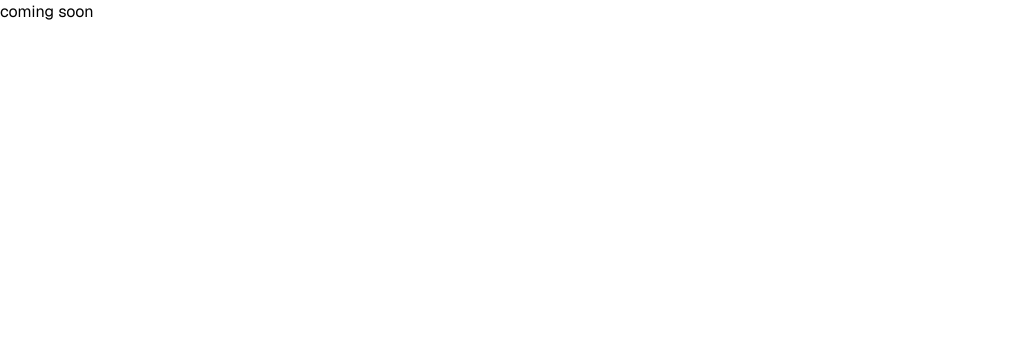
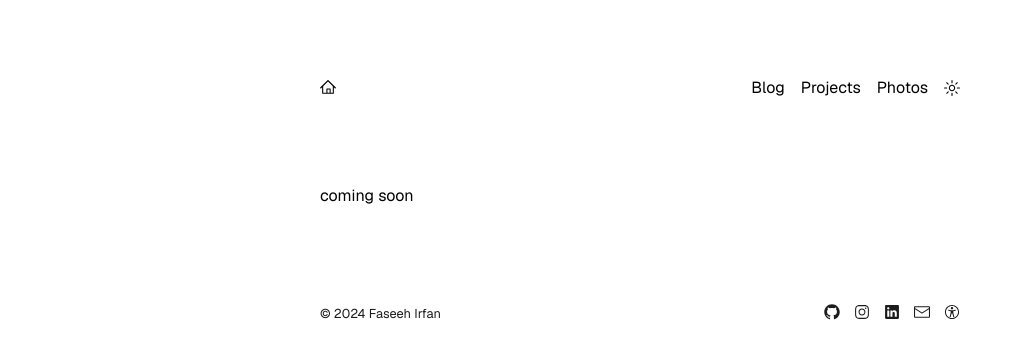
Before and after one commit to faseehirfan/portfolio, a Next.js app: page / in a window 1280 px wide. Shown: the top 358 px of the page, without its empty margins (0-1023 px from the left). Built offline with nearby package versions, Linux system fonts and the light colour scheme.

Commit message:
feat: homepage layout

```diff
--- /dev/null
+++ b/app/components/footer.tsx
@@ -0,0 +1,66 @@
+"use client";
+
+import {
+  AccessibilityIcon,
+  EnvelopeClosedIcon,
+  GitHubLogoIcon,
+  InstagramLogoIcon,
+  LinkedInLogoIcon,
+} from "@radix-ui/react-icons";
+import { metaData, socialLinks } from "app/config";
+import React from "react";
+
+const YEAR = new Date().getFullYear();
+
+function SocialLink({
+  href,
+  icon: Icon,
+}: {
+  href: string;
+  icon: React.FC<{ className?: string }>;
+}) {
+  return (
+    <a href={href} target="_blank" rel="noopener noreferrer">
+      <Icon className="size-4" />
+    </a>
+  );
+}
+
+function SocialLinks() {
+  return (
+    <div className="flex text-lg gap-3.5 float-right transition-opacity duration-300 hover:opacity-90">
+      <SocialLink href={socialLinks.github} icon={GitHubLogoIcon} />
+      <SocialLink href={socialLinks.instagram} icon={InstagramLogoIcon} />
+      <SocialLink href={socialLinks.linkedin} icon={LinkedInLogoIcon} />
+      <SocialLink href={socialLinks.email} icon={EnvelopeClosedIcon} />
+      <a href="/rss.xml" target="_self">
+        <AccessibilityIcon className="size-4" />
+      </a>
+    </div>
+  );
+}
+
+export default function Footer() {
+  return (
+    <small className="block lg:mt-24 mt-16 text-[#1C1C1C] dark:text-[#D4D4D4]">
+      <time>© {YEAR}</time>{" "}
+      <a
+        className="no-underline"
+        href={socialLinks.linkedin}
+        target="_blank"
+        rel="noopener noreferrer"
+      >
+        {metaData.title}
+      </a>
+      <style jsx>{`
+        @media screen and (max-width: 480px) {
+          article {
+            padding-top: 2rem;
+            padding-bottom: 4rem;
+          }
+        }
+      `}</style>
+      <SocialLinks />
+    </small>
+  );
+}
--- /dev/null
+++ b/app/components/nav.tsx
@@ -0,0 +1,35 @@
+import { HomeIcon } from "@radix-ui/react-icons";
+import Link from "next/link";
+import { ThemeSwitch } from "./theme-switch";
+
+const navItems = {
+  "/blog": { name: "Blog" },
+  "/projects": { name: "Projects" },
+  "/photos": { name: "Photos" },
+};
+
+export function Navbar() {
+  return (
+    <nav className="lg:mb-16 mb-12 py-5">
+      <div className="flex flex-col md:flex-row md:items-center justify-between">
+        <div className="flex items-center">
+          <Link href="/" className="text-3xl font-semibold tracking-tight">
+            <HomeIcon className="size-4" />
+          </Link>
+        </div>
+        <div className="flex flex-row gap-4 mt-6 md:mt-0 md:ml-auto items-center">
+          {Object.entries(navItems).map(([path, { name }]) => (
+            <Link
+              key={path}
+              href={path}
+              className="transition-all hover:text-neutral-800 dark:hover:text-neutral-200 flex align-middle relative"
+            >
+              {name}
+            </Link>
+          ))}
+          <ThemeSwitch />
+        </div>
+      </div>
+    </nav>
+  );
+}
--- /dev/null
+++ b/app/components/theme-switch.tsx
@@ -0,0 +1,91 @@
+"use client";
+import * as React from "react";
+import { useTheme } from "next-themes";
+import { ThemeProvider as NextThemesProvider } from "next-themes";
+import type { ThemeProviderProps } from "next-themes/dist/types";
+import { MoonIcon, SunIcon } from "@radix-ui/react-icons";
+
+const storageKey = "theme-preference";
+
+export function ThemeProvider({ children, ...props }: ThemeProviderProps) {
+  return (
+    <NextThemesProvider
+      attribute="class"
+      defaultTheme="system"
+      enableSystem
+      {...props}
+    >
+      {children}
+    </NextThemesProvider>
+  );
+}
+
+export const ThemeSwitch: React.FC = () => {
+  const { setTheme } = useTheme();
+  const [mounted, setMounted] = React.useState(false);
+  const [currentTheme, setCurrentTheme] = React.useState<"light" | "dark">(
+    "light"
+  );
+
+  const getColorPreference = (): "light" | "dark" => {
+    if (typeof window !== "undefined") {
+      const storedPreference = localStorage.getItem(storageKey);
+      if (storedPreference) {
+        return storedPreference as "light" | "dark";
+      }
+      return window.matchMedia("(prefers-color-scheme: dark)").matches
+        ? "dark"
+        : "light";
+    }
+    return "light";
+  };
+
+  const reflectPreference = (theme: "light" | "dark") => {
+    document.documentElement.classList.remove("bg-light", "bg-dark");
+    document.documentElement.classList.add(`bg-${theme}`);
+    setCurrentTheme(theme);
+    setTheme(theme);
+  };
+
+  React.useEffect(() => {
+    setMounted(true);
+    const initTheme = getColorPreference();
+    reflectPreference(initTheme);
+
+    const mediaQuery = window.matchMedia("(prefers-color-scheme: dark)");
+    const handleChange = () => {
+      const newTheme = mediaQuery.matches ? "dark" : "light";
+      localStorage.setItem(storageKey, newTheme);
+      reflectPreference(newTheme);
+    };
+
+    mediaQuery.addEventListener("change", handleChange);
+
+    return () => mediaQuery.removeEventListener("change", handleChange);
+  }, [setTheme]);
+
+  const toggleTheme = () => {
+    const newTheme = currentTheme === "light" ? "dark" : "light";
+    localStorage.setItem(storageKey, newTheme);
+    reflectPreference(newTheme);
+  };
+
+  if (!mounted) {
+    return <MoonIcon className="size-4" />;
+  }
+
+  return (
+    <button
+      id="theme-toggle"
+      aria-label={`${currentTheme} mode`}
+      onClick={toggleTheme}
+      className="flex items-center justify-center transition-opacity duration-300 hover:opacity-90"
+    >
+      {currentTheme === "light" ? (
+        <SunIcon className="size-4" />
+      ) : (
+        <MoonIcon className="size-4" />
+      )}
+    </button>
+  );
+};
--- a/app/layout.tsx
+++ b/app/layout.tsx
@@ -1,6 +1,11 @@
+import { Analytics } from "@vercel/analytics/react";
+import { SpeedInsights } from "@vercel/speed-insights/next";
 import { GeistMono } from "geist/font/mono";
 import { GeistSans } from "geist/font/sans";
 import type { Metadata } from "next";
+import Footer from "./components/footer";
+import { Navbar } from "./components/nav";
+import { ThemeProvider } from "./components/theme-switch";
 import { metaData } from "./config";
 import "./global.css";
 
@@ -49,7 +54,42 @@ export default function RootLayout({
 }) {
   return (
     <html lang="en" className={cx(GeistSans.variable, GeistMono.variable)}>
-      {children}
+      <head>
+        <link
+          rel="alternate"
+          type="application/rss+xml"
+          href="/rss.xml"
+          title="RSS Feed"
+        />
+        <link
+          rel="alternate"
+          type="application/atom+xml"
+          href="/atom.xml"
+          title="Atom Feed"
+        />
+        <link
+          rel="alternate"
+          type="application/feed+json"
+          href="/feed.json"
+          title="JSON Feed"
+        />
+      </head>
+      <body className="antialiased flex flex-col items-center justify-center mx-auto mt-2 lg:mt-8 mb-20 lg:mb-40">
+        <ThemeProvider
+          attribute="class"
+          defaultTheme="system"
+          enableSystem
+          disableTransitionOnChange
+        >
+          <main className="flex-auto min-w-0 mt-2 md:mt-6 flex flex-col px-6 sm:px-4 md:px-0 max-w-[640px] w-full">
+            <Navbar />
+            {children}
+            <Footer />
+            <Analytics />
+            <SpeedInsights />
+          </main>
+        </ThemeProvider>
+      </body>
     </html>
   );
 }
```
